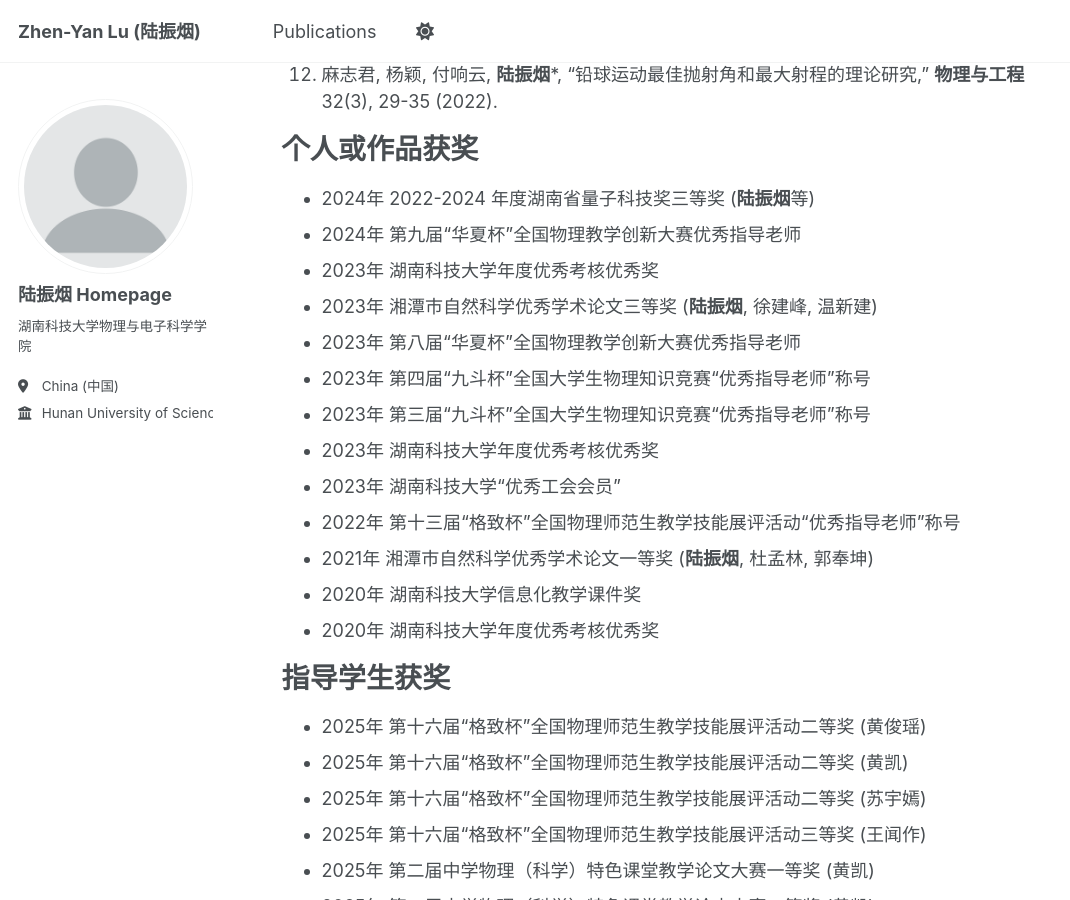
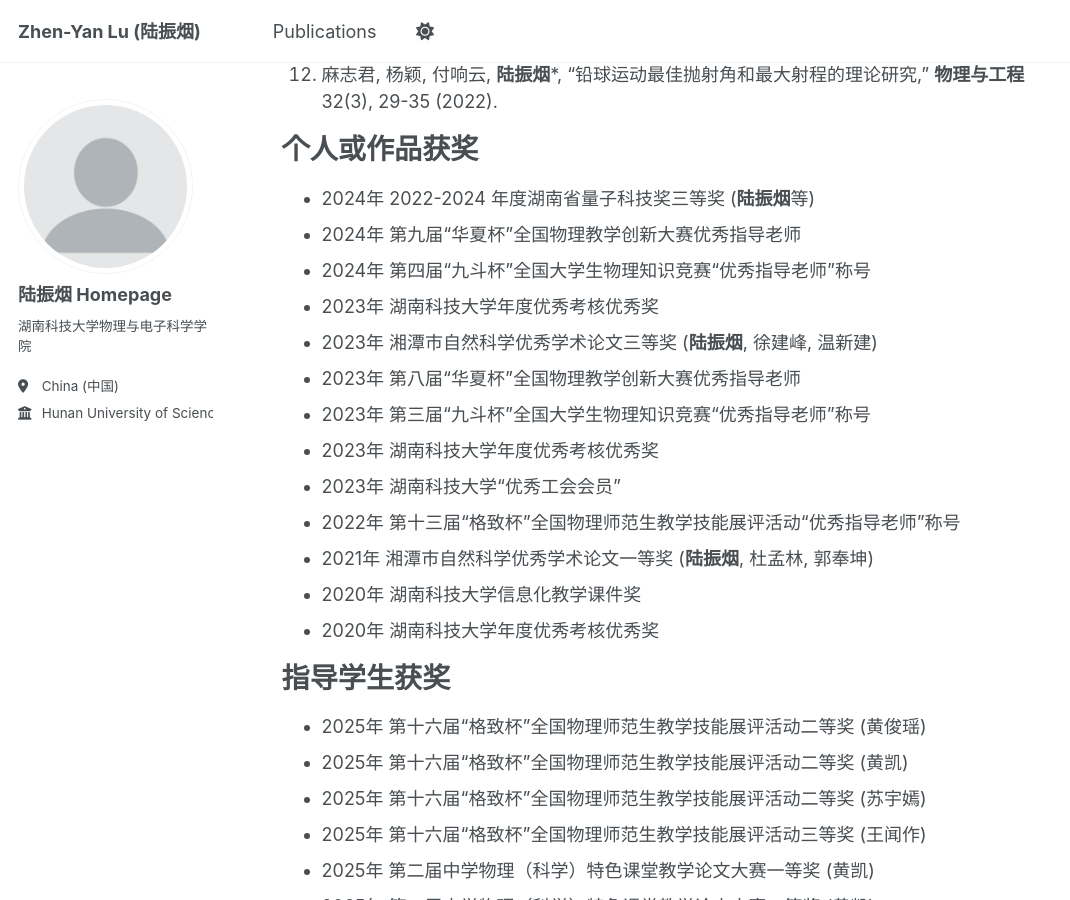
Before and after one commit to luzhenyan-stack/luzhenyan.github.io, a Jekyll site: the page built from _pages/about.md, in a window 1280 px wide and 900 px high, scrolled down 4769 px. Shown: the whole window, without its empty margins (0-1070 px from the left). Built offline with Jekyll 4.4.1, drawn with Linux system fonts in a browser that asks for light colours; a script that is not in the unit is left out.

Commit message:
Update about.md

```diff
--- a/_pages/about.md
+++ b/_pages/about.md
@@ -102,10 +102,10 @@ redirect_from:
 ======
   - 2024年 2022-2024 年度湖南省量子科技奖三等奖 (**陆振烟**等)
   - 2024年 第九届“华夏杯”全国物理教学创新大赛优秀指导老师
+  - 2024年 第四届“九斗杯”全国大学生物理知识竞赛“优秀指导老师”称号
   - 2023年 湖南科技大学年度优秀考核优秀奖
   - 2023年 湘潭市自然科学优秀学术论文三等奖 (**陆振烟**, 徐建峰, 温新建)
   - 2023年 第八届“华夏杯”全国物理教学创新大赛优秀指导老师
-  - 2023年 第四届“九斗杯”全国大学生物理知识竞赛“优秀指导老师”称号
   - 2023年 第三届“九斗杯”全国大学生物理知识竞赛“优秀指导老师”称号
   - 2023年 湖南科技大学年度优秀考核优秀奖
   - 2023年 湖南科技大学“优秀工会会员”
```
